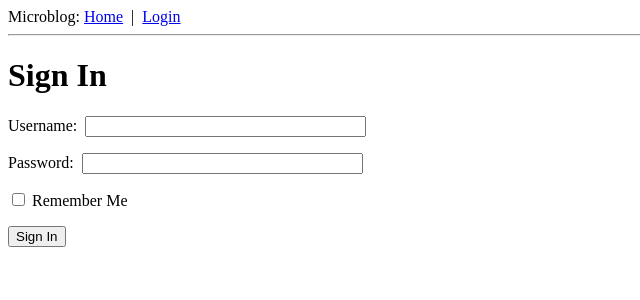
After one commit to mbromberek/microblog, a Flask app: page /login in a window 1280 px wide. The commit adds this page. Shown: the top 300 px of the page, without its empty margins (0-640 px from the left). Run offline with Flask 2, Linux system fonts and the light colour scheme; some libraries are stand-ins or nearby versions.

Commit message:
Added webform for login

```diff
--- a/app/__init__.py
+++ b/app/__init__.py
@@ -1,5 +1,7 @@
 from flask import Flask
+from config import Config
 
 app = Flask(__name__)
+app.config.from_object(Config)
 
 from app import routes
--- /dev/null
+++ b/app/forms.py
@@ -0,0 +1,9 @@
+import flask_wtf
+import wtforms
+from wtforms.validators import DataRequired
+
+class LoginForm(flask_wtf.FlaskForm):
+    username = wtforms.StringField('Username', validators=[DataRequired()])
+    password = wtforms.PasswordField('Password', validators=[DataRequired()])
+    remember_me = wtforms.BooleanField('Remember Me')
+    submit = wtforms.SubmitField('Sign In')
--- a/app/routes.py
+++ b/app/routes.py
@@ -1,5 +1,6 @@
+import flask
 from app import app
-import flask
+from app.forms import LoginForm
 
 @app.route('/')
 @app.route('/index')
@@ -17,3 +18,11 @@ def index():
     ]
     site_code = flask.render_template('index.html', title='Home', user=user, posts=posts)
     return site_code
+
+@app.route('/login', methods=['GET','POST'])
+def login():
+    form = LoginForm()
+    if form.validate_on_submit():
+        flask.flash('Login requested for user {}, remember_me={}'.format(form.username.data, form.remember_me.data))
+        return flask.redirect('/index')
+    return flask.render_template('login.html', title='Sign In', form=form)
--- a/app/templates/base.html
+++ b/app/templates/base.html
@@ -7,7 +7,12 @@
         {% endif %}
     </head>
     <body>
-        <div>Microblog: <a href="/index">Home</a></div>
+        <div>
+            Microblog:
+            <a href="/index">Home</a>
+            &nbsp;|&nbsp;
+            <a href="/login">Login</a>
+        </div>
         <hr>
         {% block content %}{% endblock %}
     </body>
--- /dev/null
+++ b/app/templates/login.html
@@ -0,0 +1,18 @@
+{% extends "base.html" %}
+
+{% block content %}
+    <h1> Sign In</h1>
+    <form action="" method="post" novalidate>
+        {{ form.hidden_tag() }}
+        <p>
+            {{ form.username.label }}:&nbsp;
+            {{ form.username(size=32) }}
+        </p>
+        <p>
+            {{ form.password.label }}:&nbsp;
+            {{ form.password(size=32) }}
+        </p>
+        <p>{{ form.remember_me() }} {{ form.remember_me.label }}</p>
+        <p>{{ form.submit() }}</p>
+    </form>
+{% endblock %}
--- /dev/null
+++ b/config.py
@@ -0,0 +1,4 @@
+import os
+
+class Config(object):
+    SECRET_KEY = os.environ.get('SECRET_KEY') or 'you-will-never-guess'
--- a/requirements.txt
+++ b/requirements.txt
@@ -1 +1,2 @@
 Flask==1.1.2
+Flask-WTF==0.14.3
```
